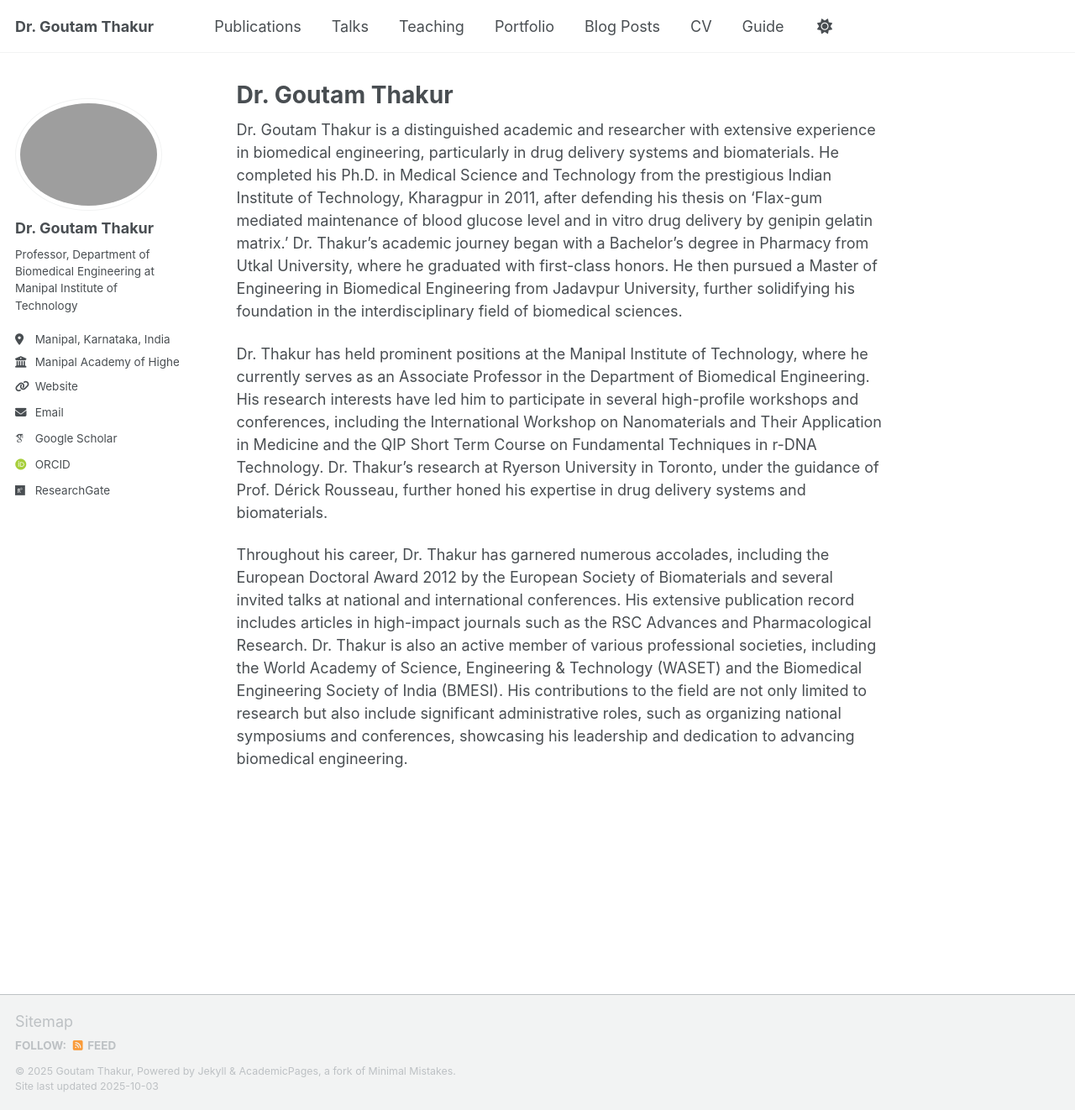
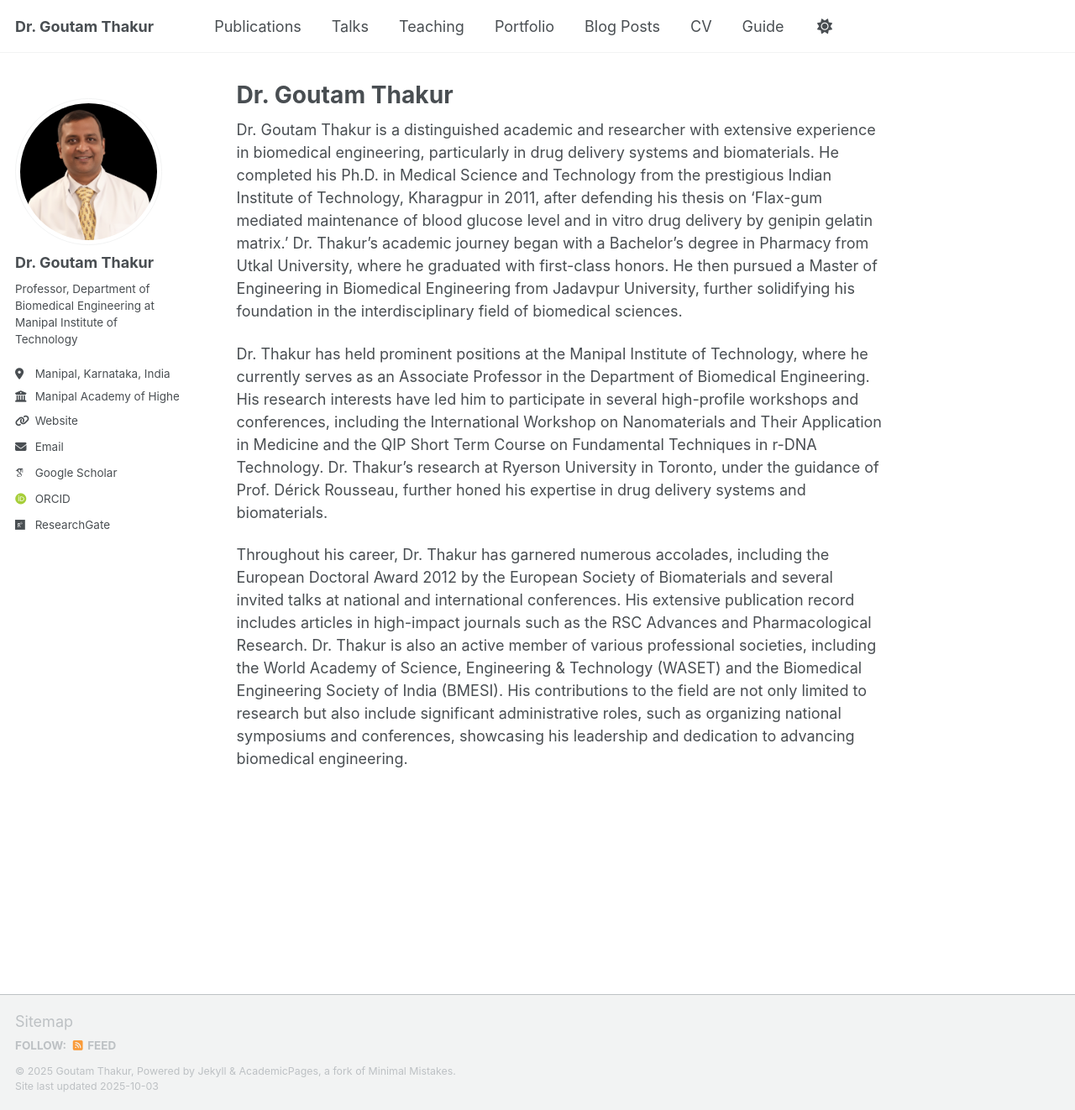
Before and after one commit to tushar-nayak/goutamthakur, a Jekyll site: the page built from _pages/about.md, in a window 1280 px wide and 1322 px high. Shown: the whole window at 84% size. Built offline with Jekyll 4.4.1, drawn with Linux system fonts in a browser that asks for light colours; some web fonts are replaced; a script that is not in the unit is left out.

Commit message:
Update _config.yml

```diff
--- a/_config.yml
+++ b/_config.yml
@@ -23,7 +23,7 @@ repository               : "tushar-nayak/goutamthakur"
 #               Additional customization can be done by editing /_includes/author-profile.html
 author:
   # Biographic information
-  avatar           : "prof.jpg"
+  avatar           : "prof.png"
   name             : "Dr. Goutam Thakur"
   pronouns         : # example: "she/her"
   bio              : "Professor, Department of Biomedical Engineering at Manipal Institute of Technology"
```
